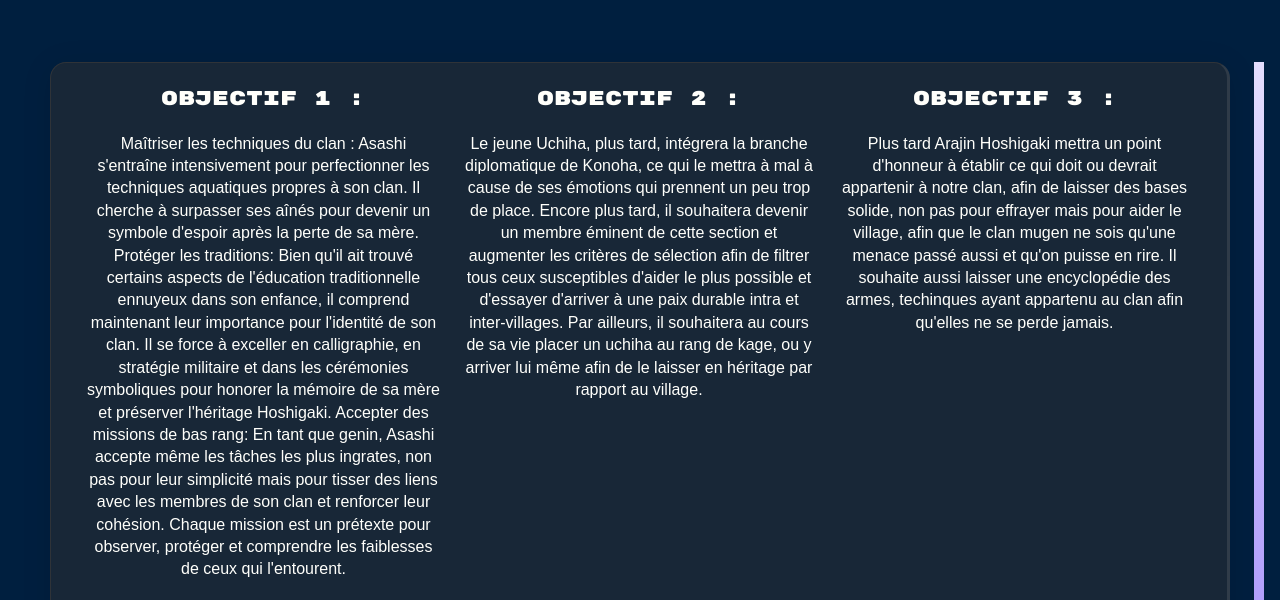
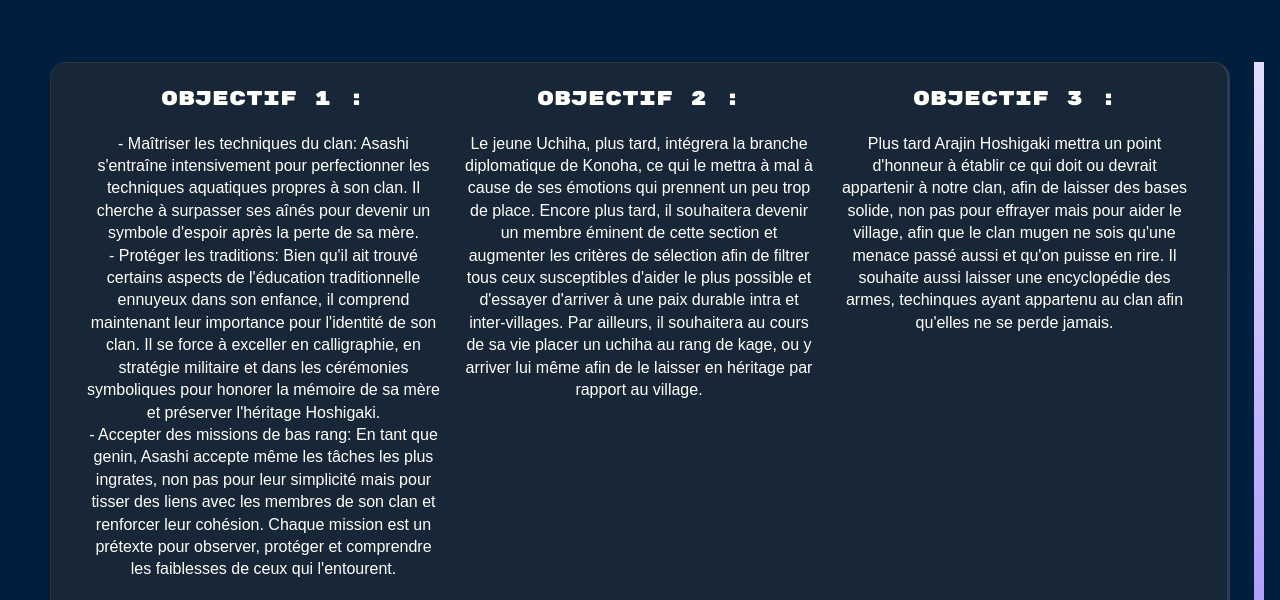
Before and after one commit to faastdev/candid-hoshigaki, a plain HTML site: page index.html in a window 1280 px wide. Shown: the part 7020-7620 px from the top of the page. Drawn offline with nearby package versions, Linux system fonts and the light colour scheme; grey boxes are pictures that could not be loaded; files whose address does not match are found by name; a web font is replaced by a local one.

Commit message:
qzdq
dqzdq

```diff
--- a/index.html
+++ b/index.html
@@ -264,11 +264,11 @@
             <div class="bandeau-bordure_text">
               <div class="column" >
                 <h3 data-aos-easing="ease-out-cubic" data-aos="flip-left" duration="1000">Objectif 1 :</h3> <br>
-                <p data-aos-easing="ease-out-cubic" data-aos="fade-up-right" duration="1000"> Maîtriser les techniques du clan : Asashi s'entraîne intensivement pour perfectionner les techniques aquatiques propres à son clan. Il cherche à surpasser ses aînés pour devenir un symbole d'espoir après la perte de sa mère.
-
-                  Protéger les traditions: Bien qu'il ait trouvé certains aspects de l'éducation traditionnelle ennuyeux dans son enfance, il comprend maintenant leur importance pour l'identité de son clan. Il se force à exceller en calligraphie, en stratégie militaire et dans les cérémonies symboliques pour honorer la mémoire de sa mère et préserver l'héritage Hoshigaki.
-
-                  Accepter des missions de bas rang: En tant que genin, Asashi accepte même les tâches les plus ingrates, non pas pour leur simplicité mais pour tisser des liens avec les membres de son clan et renforcer leur cohésion. Chaque mission est un prétexte pour observer, protéger et comprendre les faiblesses de ceux qui l'entourent.
+                <p data-aos-easing="ease-out-cubic" data-aos="fade-up-right" duration="1000"> - Maîtriser les techniques du clan: Asashi s'entraîne intensivement pour perfectionner les techniques aquatiques propres à son clan. Il cherche à surpasser ses aînés pour devenir un symbole d'espoir après la perte de sa mère.
+                  <br>
+                 - Protéger les traditions: Bien qu'il ait trouvé certains aspects de l'éducation traditionnelle ennuyeux dans son enfance, il comprend maintenant leur importance pour l'identité de son clan. Il se force à exceller en calligraphie, en stratégie militaire et dans les cérémonies symboliques pour honorer la mémoire de sa mère et préserver l'héritage Hoshigaki.
+                  <br>
+                -  Accepter des missions de bas rang: En tant que genin, Asashi accepte même les tâches les plus ingrates, non pas pour leur simplicité mais pour tisser des liens avec les membres de son clan et renforcer leur cohésion. Chaque mission est un prétexte pour observer, protéger et comprendre les faiblesses de ceux qui l'entourent.
                 </p>
                 <br><img src="images/sai_objectif.jpg" alt="" data-aos-easing="ease-out-cubic" data-aos="flip-left" duration="1000">
               </div>
```
